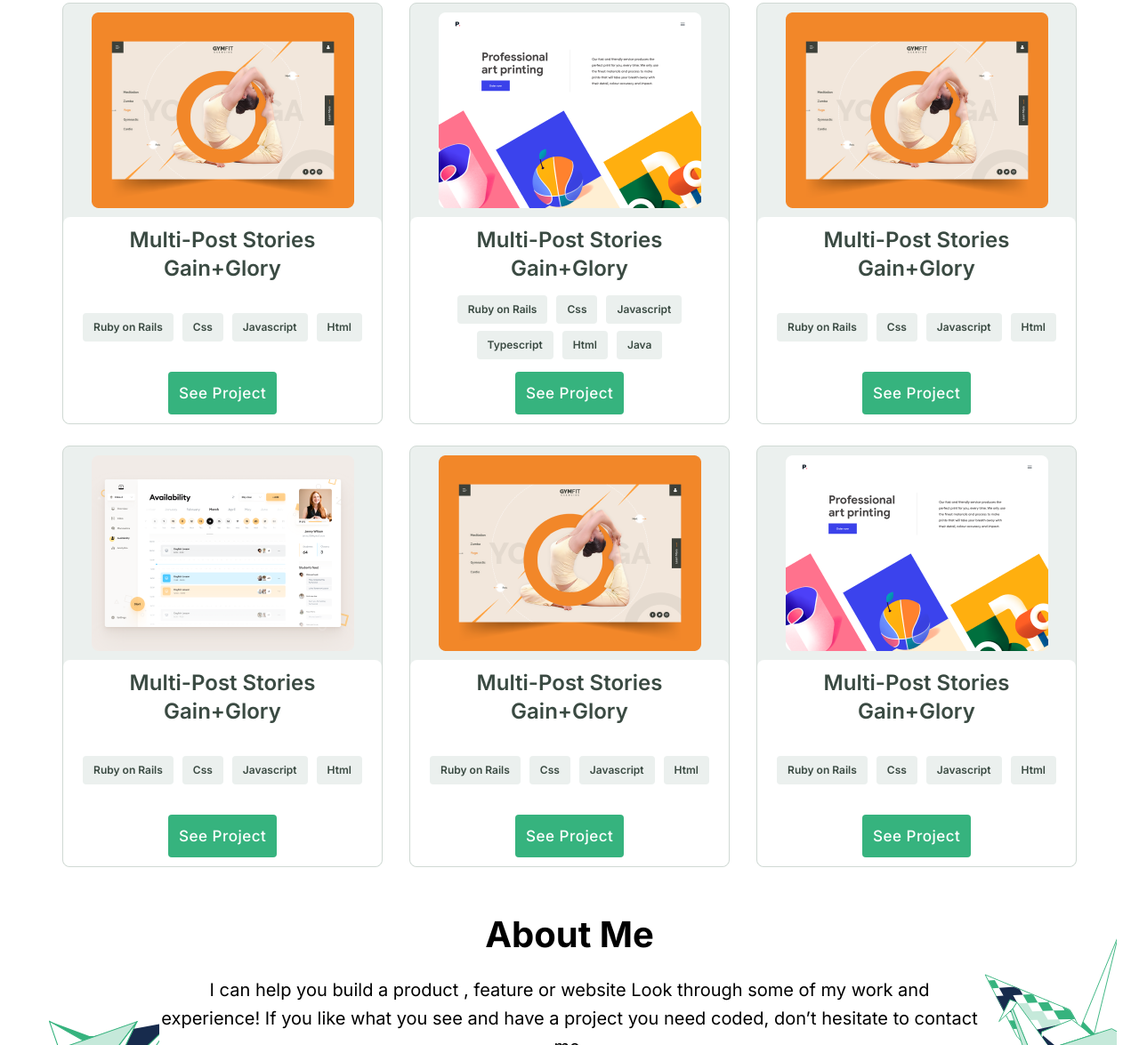
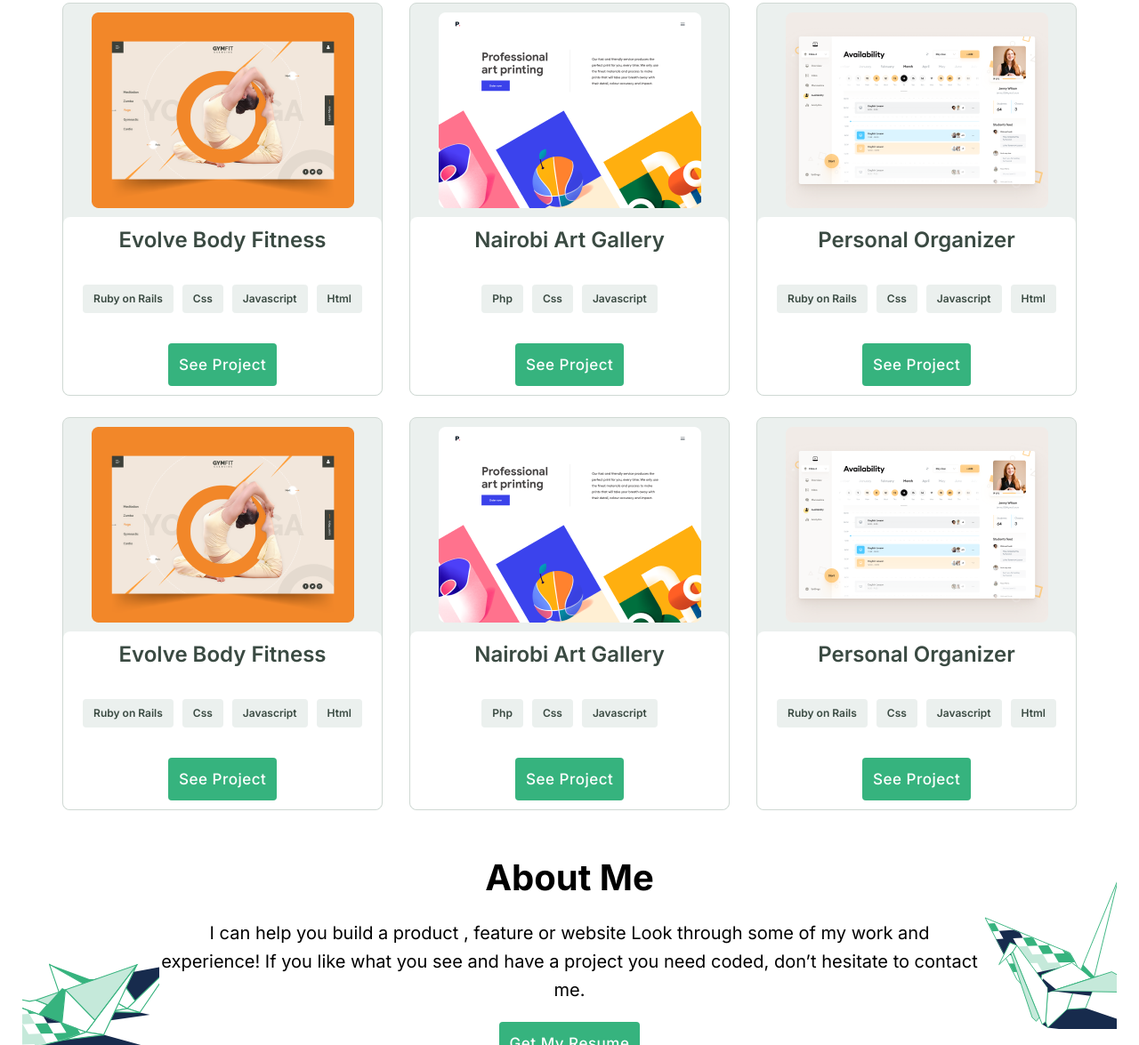
Before and after one commit to MosDevx/Wamae-Portfolio, a website: page index.html in a window 1280 px wide. Shown: the part 1035-2210 px from the top of the page at 89% size. Drawn offline with Linux system fonts and the light colour scheme.

Commit message:
Dynamic geneartion of project cards

```diff
--- a/Assets/Data/projects.json
+++ b/Assets/Data/projects.json
@@ -1,12 +1,67 @@
-"projects" : [
+{
+"projects":[
 	{
 		"id":"0",
 		"name":"Evolve Body Fitness",
-		"tech-list":["Ruby on Rails","Css","Javascript","Html"],
+		"techList":["Ruby on Rails","Css","Javascript","Html"],
 		"imageUrl":"Assets/Images/gym-fit.png",
+		"imageAlt":"Gym Website",
 		"description":"Lorem Ipsum is simply dummy text of the printing and typesetting industry. Lorem Ipsum has been the industry's standard dummy text ever since the 1500s, when an unknown printer took a galley of type and scrambled it 1960s with the releaLorem Ipsum is simply dummy text of the printing and typesetting industry.",
 		"linkToLive":"https://mosdevx.github.io/Wamae-Portfolio/",
-		"linkToSource":"https://github.com/",
+		"linkToSource":"https://github.com/"
 	},
+	{
+		"id":"1",
+		"name":"Nairobi Art Gallery",
+		"techList":["Php","Css","Javascript"],
+		"imageUrl":"Assets/Images/art-printing.png",
+		"imageAlt":"Gallery Website",
+		"description":"Lorem Ipsum is simply dummy text of the printing and typesetting industry. Lorem Ipsum has been the industry's standard dummy text ever since the 1500s, when an unknown printer took a galley of type and scrambled it 1960s with the releaLorem Ipsum is simply dummy text of the printing and typesetting industry.",
+		"linkToLive":"https://mosdevx.github.io/Wamae-Portfolio/",
+		"linkToSource":"https://github.com/"
+	},
+	{
+		"id":"2",
+		"name":"Personal Organizer",
+		"techList":["Ruby on Rails","Css","Javascript","Html"],
+		"imageUrl":"Assets/Images/organizer.png",
+		"imageAlt":"Organizer Website",
+		"description":"Lorem Ipsum is simply dummy text of the printing and typesetting industry. Lorem Ipsum has been the industry's standard dummy text ever since the 1500s, when an unknown printer took a galley of type and scrambled it 1960s with the releaLorem Ipsum is simply dummy text of the printing and typesetting industry.",
+		"linkToLive":"https://mosdevx.github.io/Wamae-Portfolio/",
+		"linkToSource":"https://github.com/"
+	},
+	{
+		"id":"3",
+		"name":"Evolve Body Fitness",
+		"techList":["Ruby on Rails","Css","Javascript","Html"],
+		"imageUrl":"Assets/Images/gym-fit.png",
+		"imageAlt":"Gym Website",
+		"description":"Lorem Ipsum is simply dummy text of the printing and typesetting industry. Lorem Ipsum has been the industry's standard dummy text ever since the 1500s, when an unknown printer took a galley of type and scrambled it 1960s with the releaLorem Ipsum is simply dummy text of the printing and typesetting industry.",
+		"linkToLive":"https://mosdevx.github.io/Wamae-Portfolio/",
+		"linkToSource":"https://github.com/"
+	},
+	{
+		"id":"4",
+		"name":"Nairobi Art Gallery",
+		"techList":["Php","Css","Javascript"],
+		"imageUrl":"Assets/Images/art-printing.png",
+		"imageAlt":"Art Website",
+		"description":"Lorem Ipsum is simply dummy text of the printing and typesetting industry. Lorem Ipsum has been the industry's standard dummy text ever since the 1500s, when an unknown printer took a galley of type and scrambled it 1960s with the releaLorem Ipsum is simply dummy text of the printing and typesetting industry.",
+		"linkToLive":"https://mosdevx.github.io/Wamae-Portfolio/",
+		"linkToSource":"https://github.com/"
+	},
+	{
+		"id":"5",
+		"name":"Personal Organizer",
+		"techList":["Ruby on Rails","Css","Javascript","Html"],
+		"imageUrl":"Assets/Images/organizer.png",
+		"imageAlt":"Organizer Website",
+		"description":"Lorem Ipsum is simply dummy text of the printing and typesetting industry. Lorem Ipsum has been the industry's standard dummy text ever since the 1500s, when an unknown printer took a galley of type and scrambled it 1960s with the releaLorem Ipsum is simply dummy text of the printing and typesetting industry.",
+		"linkToLive":"https://mosdevx.github.io/Wamae-Portfolio/",
+		"linkToSource":"https://github.com/"
+	}
+]
 
-]
+
+
+}
--- a/index.html
+++ b/index.html
@@ -120,17 +120,17 @@
         <div class="underline"></div>
       </div>
 
-      <div class="grid-card-display">
+      <div class="grid-card-display" id="grid-card-display">
         <!-- a card element contains the image in project-card-image and details in project-card-details -->
-        <section class="project-card">
+
+        <!-- <section class="project-card">
           <div class="project-card-image">
             <img src="Assets/Images/gym-fit.png" alt="Gym Website" />
           </div>
 
           <div class="card-details">
             <h3 class="card-heading">
-              Multi-Post Stories <br />
-              Gain+Glory
+             Evolve Body Fitness
             </h3>
             <div class="card-languages">
               <ul class="language-list">
@@ -263,7 +263,7 @@
             </div>
             <button class="project-card-button">See Project</button>
           </div>
-        </section>
+        </section> -->
       </div>
     </section>
 
@@ -420,6 +420,6 @@
         >
       </div>
     </section>
-    <script src="index.js"></script>
+    <script type="module" src="index.js"></script>
   </body>
 </html>
--- a/index.js
+++ b/index.js
@@ -2,7 +2,53 @@ const menuBars = document.querySelector('.menu-bars');
 const menuClose = document.querySelector('.menu-close');
 const navMenu = document.querySelector('.mobile-nav');
 const linkItems = document.querySelectorAll('.linkItem');
+const src = './Assets/Data/projects.json';
 
+// import file containing project details
+const response = await fetch(src);
+const data = await response.json();
+const { projects } = data;
+
+// Dynamically generate projects cards
+const projectsContainer = document.getElementById('grid-card-display');
+
+projects.forEach((project, index) => {
+  // dynamically generate  the ul containing tech list
+  const ulElement = document.createElement('ul');
+  ulElement.classList.add('language-list');
+  project.techList.forEach((item) => {
+    const liElement = document.createElement('li');
+
+    liElement.innerHTML = `${item}`;
+    ulElement.appendChild(liElement);
+  });
+
+  const content = `
+  <section class="project-card">
+  <div class="project-card-image">
+    <img
+      src="${project.imageUrl}"
+      alt="${project.imageAlt}"
+    />
+  </div>
+
+  <div class="card-details">
+    <h3 class="card-heading">
+        ${project.name}
+    </h3>
+    <div class="card-languages">
+        <ul id ="ul-${index}"></ul>
+    </div>
+    <button class="project-card-button">See Project</button>
+  </div>
+</section>
+  `;
+  projectsContainer.innerHTML += content;
+  const ulOriginal = document.getElementById(`ul-${index}`);
+  ulOriginal.replaceWith(ulElement);
+});
+
+// code to handle opening of mobile nav menu
 menuBars.addEventListener('click', () => {
   menuBars.classList.toggle('hide-element');
   menuClose.classList.toggle('hide-element');
@@ -15,6 +61,7 @@ menuClose.addEventListener('click', () => {
   navMenu.classList.toggle('show-mobile-nav');
 });
 
+// hides the nav drawer when a nav item is clicked
 for (let i = 0; i < linkItems.length; i += 1) {
   linkItems[i].addEventListener('click', () => {
     navMenu.classList.remove('show-mobile-nav');
```
